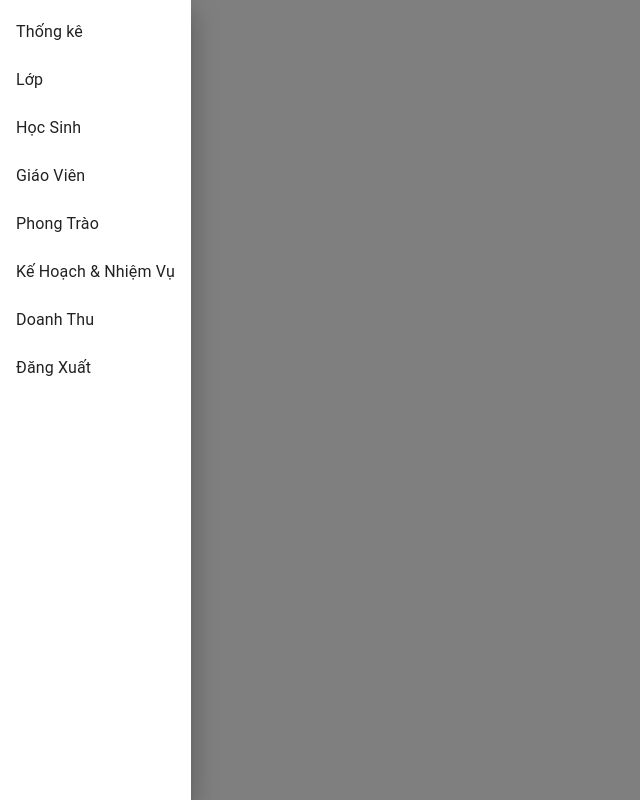
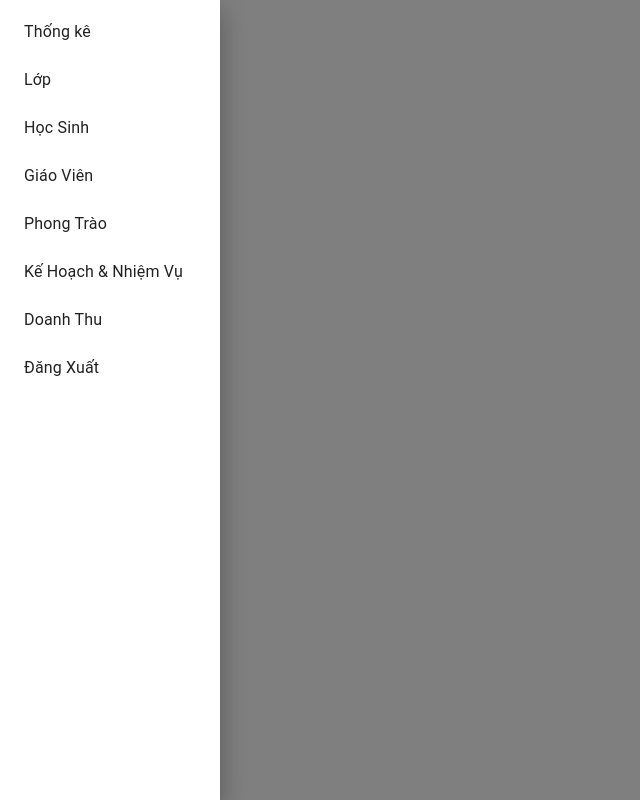
Before and after one commit to EdogawaCoTrung/StudentManagement-frontend-Reactjs-TailwindCSS, a React (Vite) app in the folder frontend/: page / in a window 1280 px wide. Both pictures are taken after a click on the button 36 px from the left and 22 px from the top of the page. Shown: the whole page, without its empty margins (0-640 px from the left). Built offline with nearby package versions, Linux system fonts and the light colour scheme.

Commit message:
them drawer

```diff
--- a/frontend/src/components/share/MyDrawer/index.jsx
+++ b/frontend/src/components/share/MyDrawer/index.jsx
@@ -33,19 +33,26 @@ export default function MyDrawer() {
     return (
         <div>
             <ThemeProvider theme={defaultTheme}>
-                <Button onClick={toggleDrawer(true)}>
-                    <MenuIcon/>
+                <Button
+                        onClick={toggleDrawer(true)}>
+                    <MenuIcon sx={{
+                        height: 40,
+                        width: 40,
+                    }}/>
                 </Button>
                 <Drawer
                     anchor="left" // Position: 'left', 'right', 'top', 'bottom'
                     open={isDrawerOpen}
                     onClose={toggleDrawer(false)}
                 >
-                    <List>
+                    <List >
                     {pages.map((text, index) => (
                         <ListItemButton
                             onClick = {() => handleListItemClick(text, index)}
                             sx={{
+                                width: 220,
+                                paddingLeft: 3,
+                                alignContent: 'center',
                                 color: selectedIndex === index ? 'white' : 'dark-gray',
                                 backgroundColor: selectedIndex === index ? 'primary.main' : undefined,
                                 '&:hover': {
```
